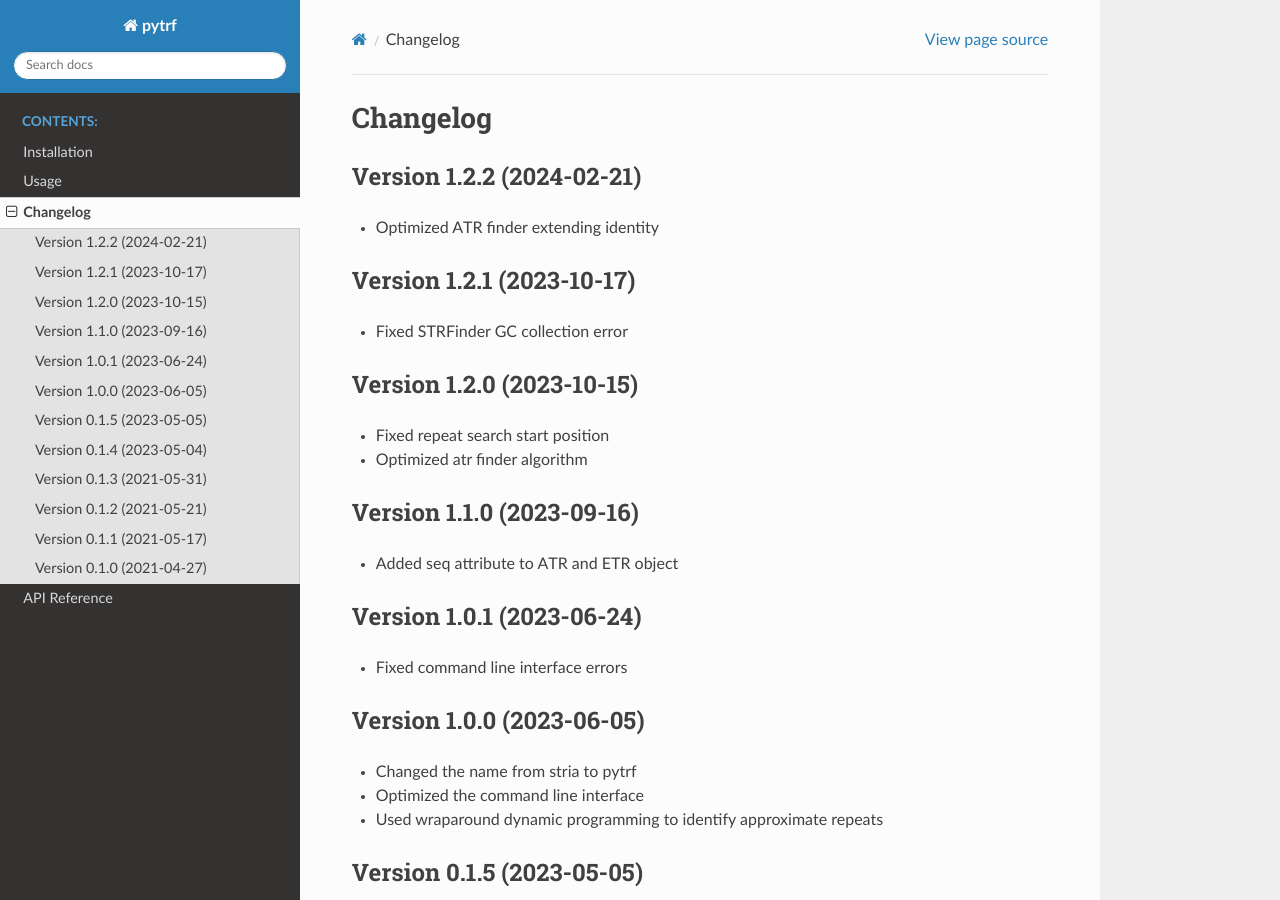
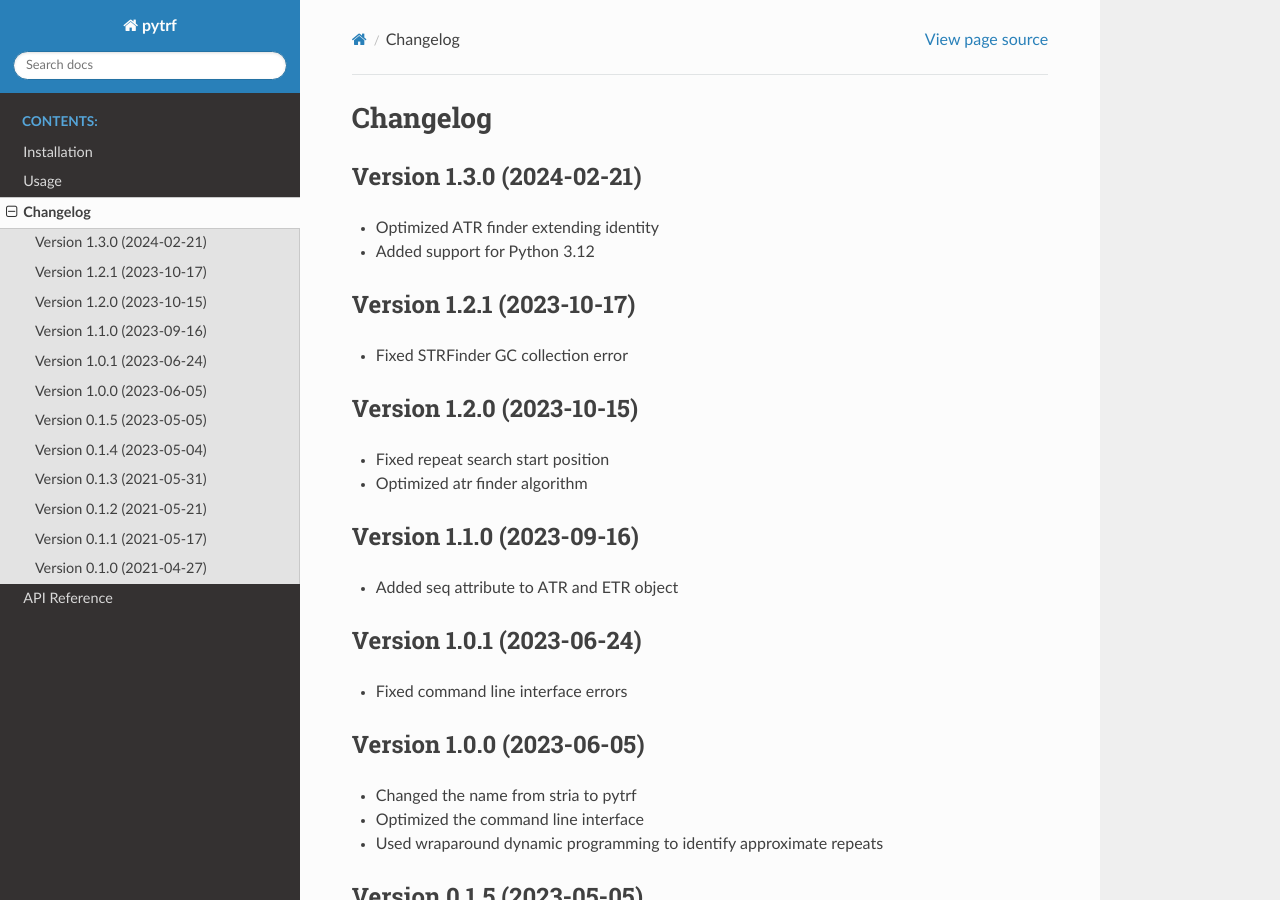
Before and after one commit to lmdu/pytrf, a Sphinx documentation site: the page built from docs/changelog.rst, in a window 1280 px wide and 900 px high. Built offline with Sphinx 7.4.7 and the Read the Docs theme 2.0.0, drawn with Linux system fonts in a browser that asks for light colours.

Commit message:
bump to 1.3.0

```diff
--- a/docs/changelog.rst
+++ b/docs/changelog.rst
@@ -1,10 +1,11 @@
 Changelog
 =========
 
-Version 1.2.2 (2024-02-21)
+Version 1.3.0 (2024-02-21)
 --------------------------
 
 - Optimized ATR finder extending identity
+- Added support for Python 3.12
 
 Version 1.2.1 (2023-10-17)
 --------------------------
```
Also changed, not shown: 1 other file.
